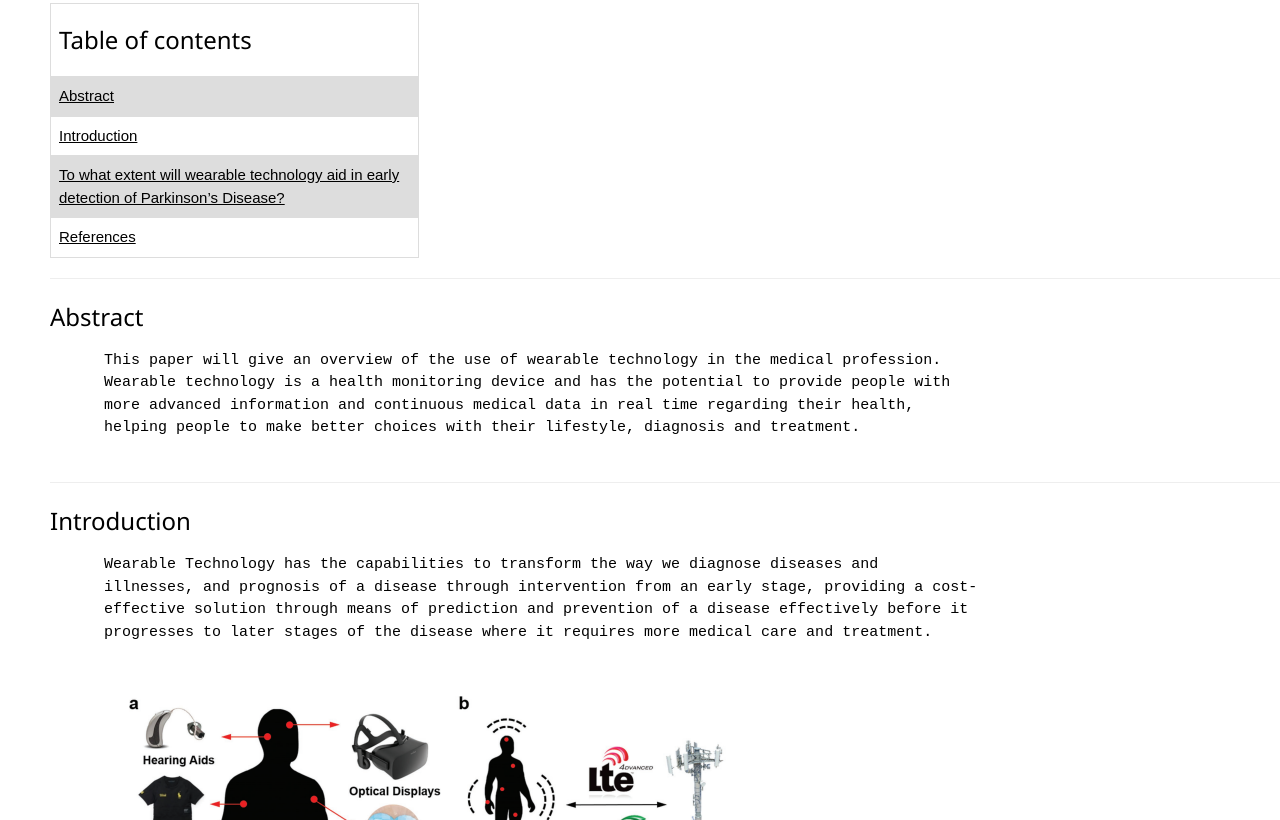
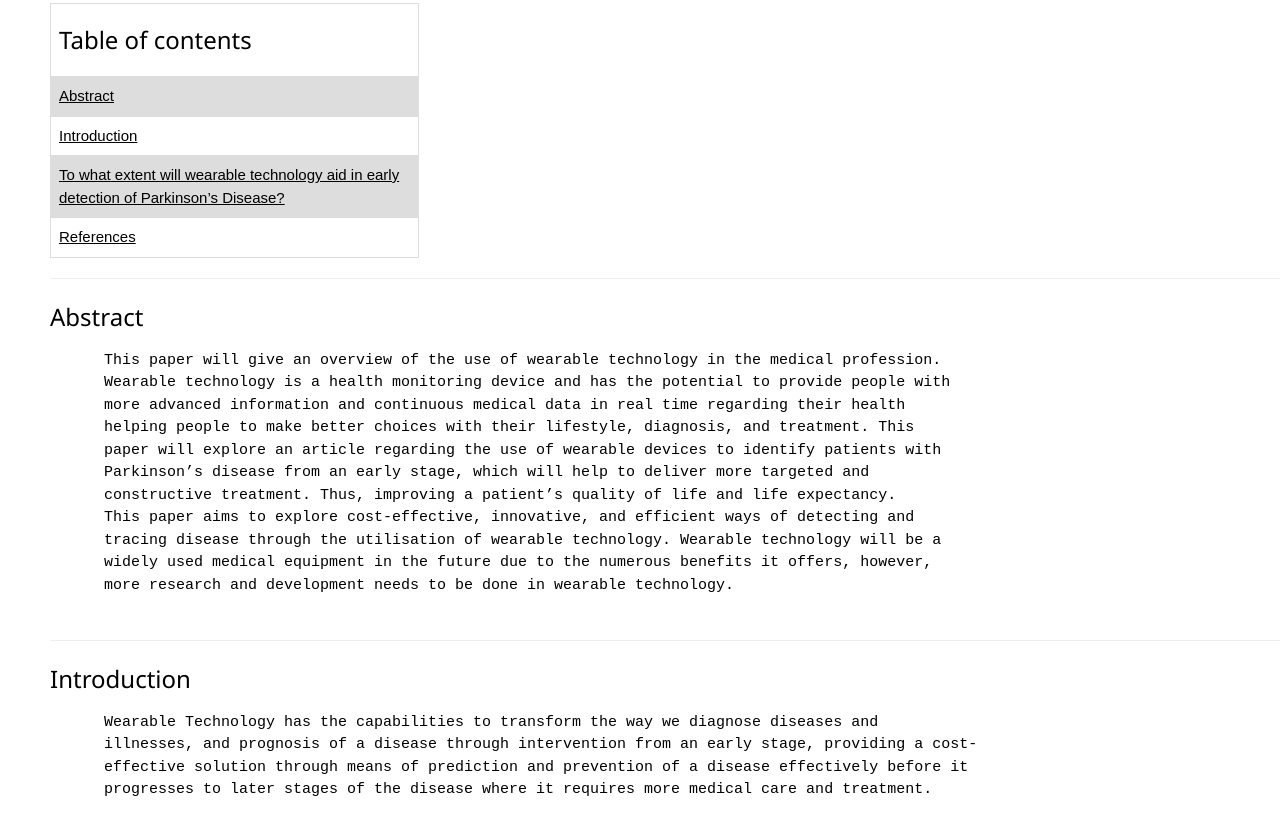
Before and after one commit to FEPSFY6796886/FY6796886, a plain HTML site: page index.html in a window 1280 px wide. Shown: the part 543-1363 px from the top of the page. Drawn offline with nearby package versions, Linux system fonts and the light colour scheme.

Commit message:
Update index.html

```diff
--- a/index.html
+++ b/index.html
@@ -73,8 +73,15 @@
         <pre>
       This paper will give an overview of the use of wearable technology in the medical profession.
       Wearable technology is a health monitoring device and has the potential to provide people with
-      more advanced information and continuous medical data in real time regarding their health,
-      helping people to make better choices with their lifestyle, diagnosis and treatment.
+      more advanced information and continuous medical data in real time regarding their health
+      helping people to make better choices with their lifestyle, diagnosis, and treatment. This
+      paper will explore an article regarding the use of wearable devices to identify patients with
+      Parkinson’s disease from an early stage, which will help to deliver more targeted and
+      constructive treatment. Thus, improving a patient’s quality of life and life expectancy.
+      This paper aims to explore cost-effective, innovative, and efficient ways of detecting and
+      tracing disease through the utilisation of wearable technology. Wearable technology will be a
+      widely used medical equipment in the future due to the numerous benefits it offers, however,
+      more research and development needs to be done in wearable technology.
          </pre>
          </p>
     <hr>
```
